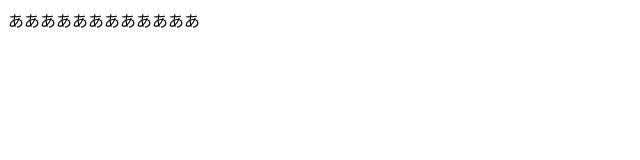
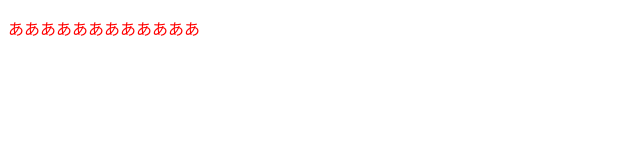
Before and after one commit to chiku00000326/20250512-git-practice, a plain HTML site: page index.html in a window 1280 px wide. Shown: the whole page, without its empty margins (0-640 px from the left). Drawn offline with Linux system fonts and the light colour scheme.

Commit message:
Update index.html
文字を赤くしました

```diff
--- a/index.html
+++ b/index.html
@@ -5,6 +5,6 @@
     <title>タイトル</title>
   </head>
   <body>
-    ああああああああああああ
+     <p style="color:red">ああああああああああああ</p>
   </body>
 </html>
```
